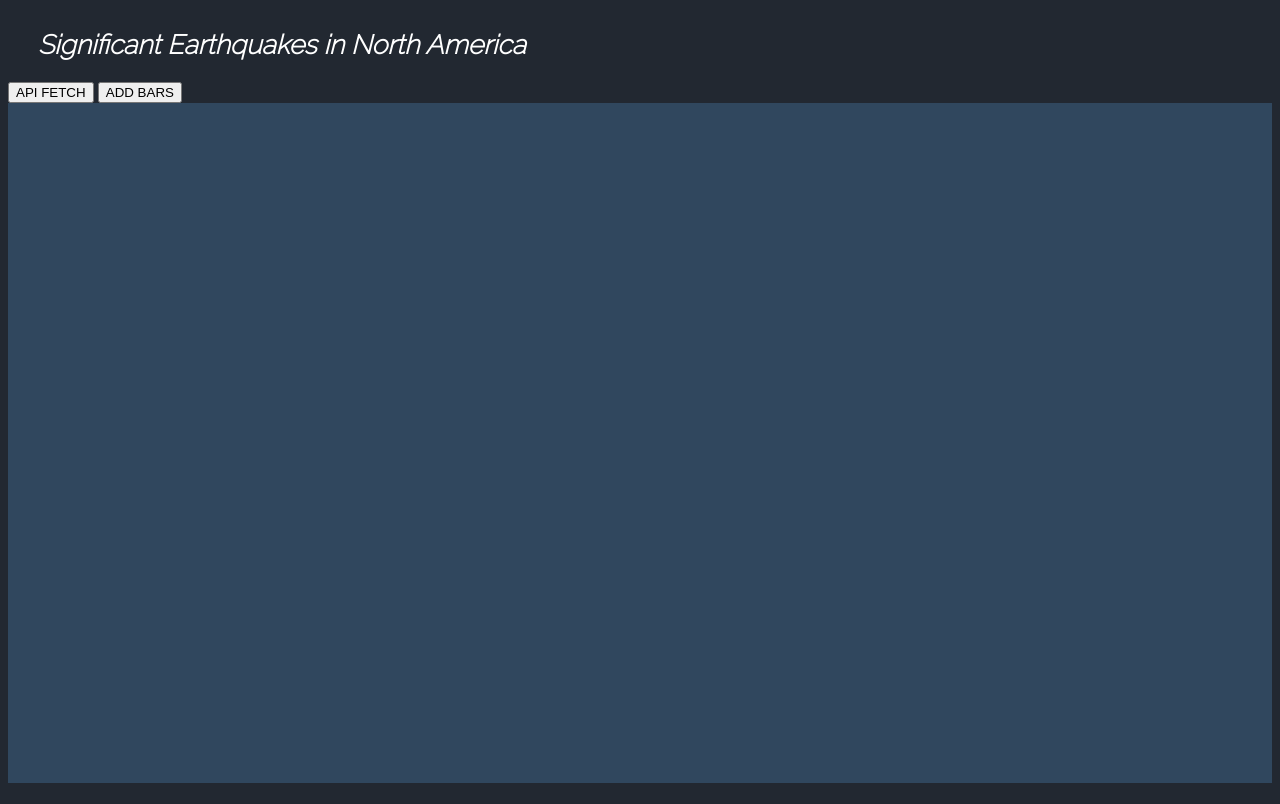
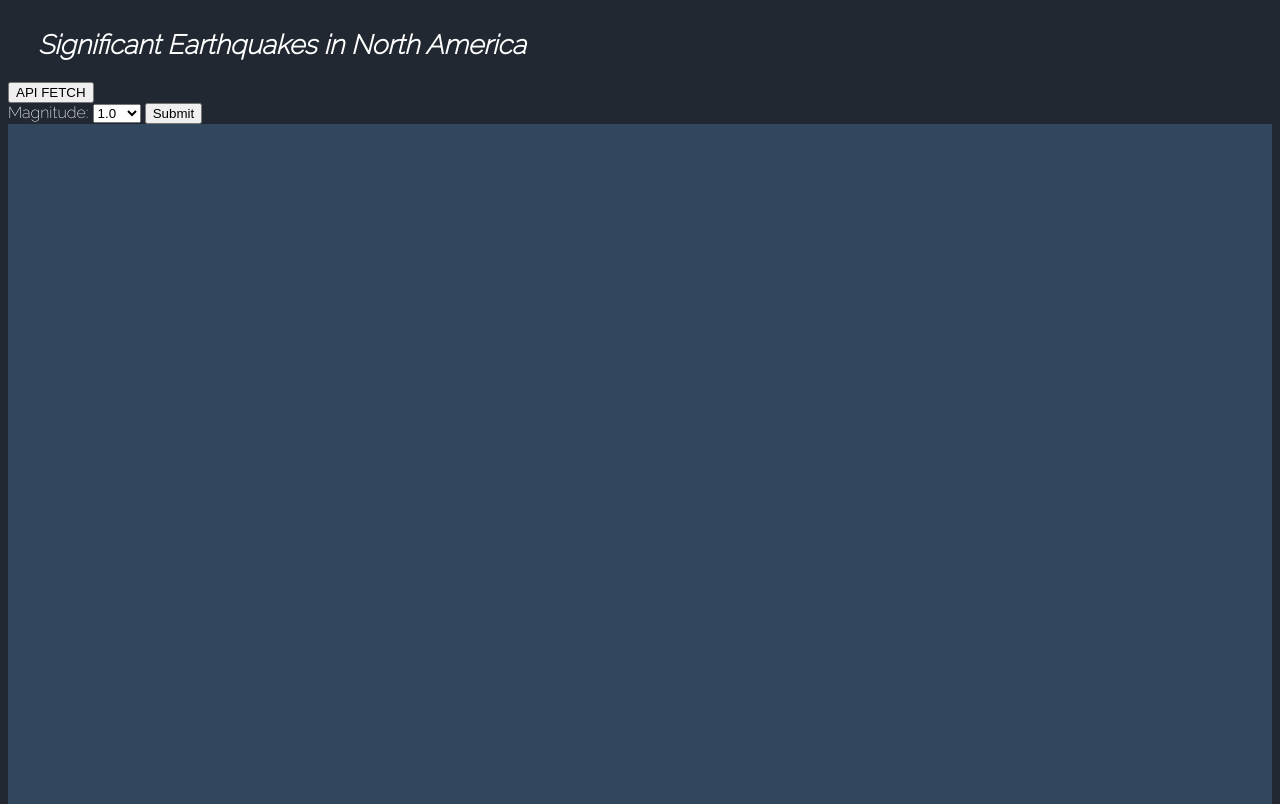
Before and after one commit to patrick-ware/shake-shack-js, a plain HTML site: page index.html in a window 1280 px wide. Shown: the part 91-895 px from the top of the page. Before the commit the page ends 874 px from the top, so only its background shows below. Drawn offline with Linux system fonts and the light colour scheme.

Commit message:
select dropdown added to HTML

```diff
--- a/index.html
+++ b/index.html
@@ -13,34 +13,40 @@
     <h1 class="title"> Shake Shack </h1>
     <h2 class="subtitle"> Significant Earthquakes in North America </h2>
     <button onClick="doFetch()"> API FETCH </button>
-    <button onClick="addBars()"> ADD BARS </button>
+    <div>
+      <form action="">
+        <label for="magnitude" style="color: white">Magnitude:</label>
+        <select id="magnitude" name="magnitude">
+          <option value="1.0">1.0</option>
+          <option value="1.5">1.5</option>
+          <option value="2.0">2.0</option>
+          <option value="2.5">2.5</option>
+          <option value="3.0">3.0</option>
+          <option value="3.5">3.5</option>
+          <option value="4.0">4.0</option>
+          <option value="4.5">4.5</option>
+          <option value="5.0">5.0</option>
+          <option value="5.5">5.5</option>
+          <option value="6.0">6.0</option>
+          <option value="6.5">6.5</option>
+          <option value="7.0">7.0</option>
+          <option value="7.5">7.5</option>
+          <option value="8.0">8.0</option>
+          <option value="8.5">8.5</option>
+          <option value="9.0">9.0</option>
+          <option value="9.5">9.5</option>
+          <option value="10.0">10.0</option>
+        </select>
+        <input type="submit">
+      </form>
+    </div>
     <!-- Bar chart -->
     <div class="BarChart">
       <!-- Bars within bar chart -->
       <!-- <div
         onclick="alert('Magnitude 5.3 | 30km SE of Bodie, CA | 04/11/20')"
         class="BarChart-bar"
-        style="height:53%">5.3</div>
-      <div
-        onclick="alert('Magnitude 6.5 | 72km W of Challis, Idaho | 03/31/20')"
-        class="BarChart-bar"
-        style="height:65%">6.5</div>
-      <div
-        onclick="alert('Magnitude 5.0 | 41km W of Mentone, Texas | 03/26/20')"
-        class="BarChart-bar"
-        style="height:50%">5.0</div>
-      <div
-        onclick="alert('Magnitude 5.2 | 15km W of Petrolia, CA | 03/18/20')"
-        class="BarChart-bar"
-        style="height:52%">5.2</div>
-      <div
-        onclick="alert('Magnitude 5.7 | 4km NNW of Magna, Utah | 03/18/20')"
-        class="BarChart-bar"
-        style="height:58%">5.7</div>
-      <div
-        onclick="alert('Magnitude 5.5 | 71km SE of Estacion Coahuila, B.C., MX | 03/06/20')"
-        class="BarChart-bar"
-        style="height:55%">5.5</div> -->
+        style="height:53%">5.3</div> -->
     </div>
     <script src="./js/main.js"></script>
   </body>
--- a/js/main.js
+++ b/js/main.js
@@ -1,8 +1,13 @@
 function render() {
+  console.log("--------adding data to chart")
+  // Fetch the div from the page
   let chartDiv = document.querySelector(".BarChart");
-  console.log("--------adding data to chart")
+
+
   // Clear anything that might be in the div
   chartDiv.innerHTML = '';
+
+  // Loop through data and assign heights
   for (const [key, value] of Object.entries(apiData)) {
     let mag = value.properties.mag
     let newBar = document.createElement('div');
@@ -11,16 +16,19 @@ function render() {
     newBar.className = "BarChart-bar";
     newBar.style.height = barHeight +'%';
 
+    // Add bar to div
     chartDiv.appendChild(newBar);
   }
 }
 
 let apiData = [];
 async function doFetch() {
-  console.log("getting data from API...");
+  console.log("--------getting data from API");
 
-  //value = document.querySelector("#search").value;
-  api = "https://earthquake.usgs.gov/fdsnws/event/1/query?format=geojson&starttime=2020-01-01&endtime=2020-05-19&minmagnitude=5&minlatitude=24.396308&minlongitude=-124.848974&maxlatitude=49.384358&maxlongitude=-66.885444";
+  // value = document.querySelector("#search").value;
+  api = "https://earthquake.usgs.gov/fdsnws/event/1/query? format=geojson&starttime=2020-01-01&endtime=2020-05-19&minmagnitude=5&minlatitude=24.396308&minlongitude=-124.848974&maxlatitude=49.384358&maxlongitude=-66.885444";
+
+  // Fetch data from API before rendering
   await fetch(api)
     .then(response => response.json())
     .then(data => {
@@ -29,6 +37,6 @@ async function doFetch() {
         apiData = data.features;
     });
 
-  console.log("now render please");
+  // Render data from API in bar chart
   render();
 }
```
